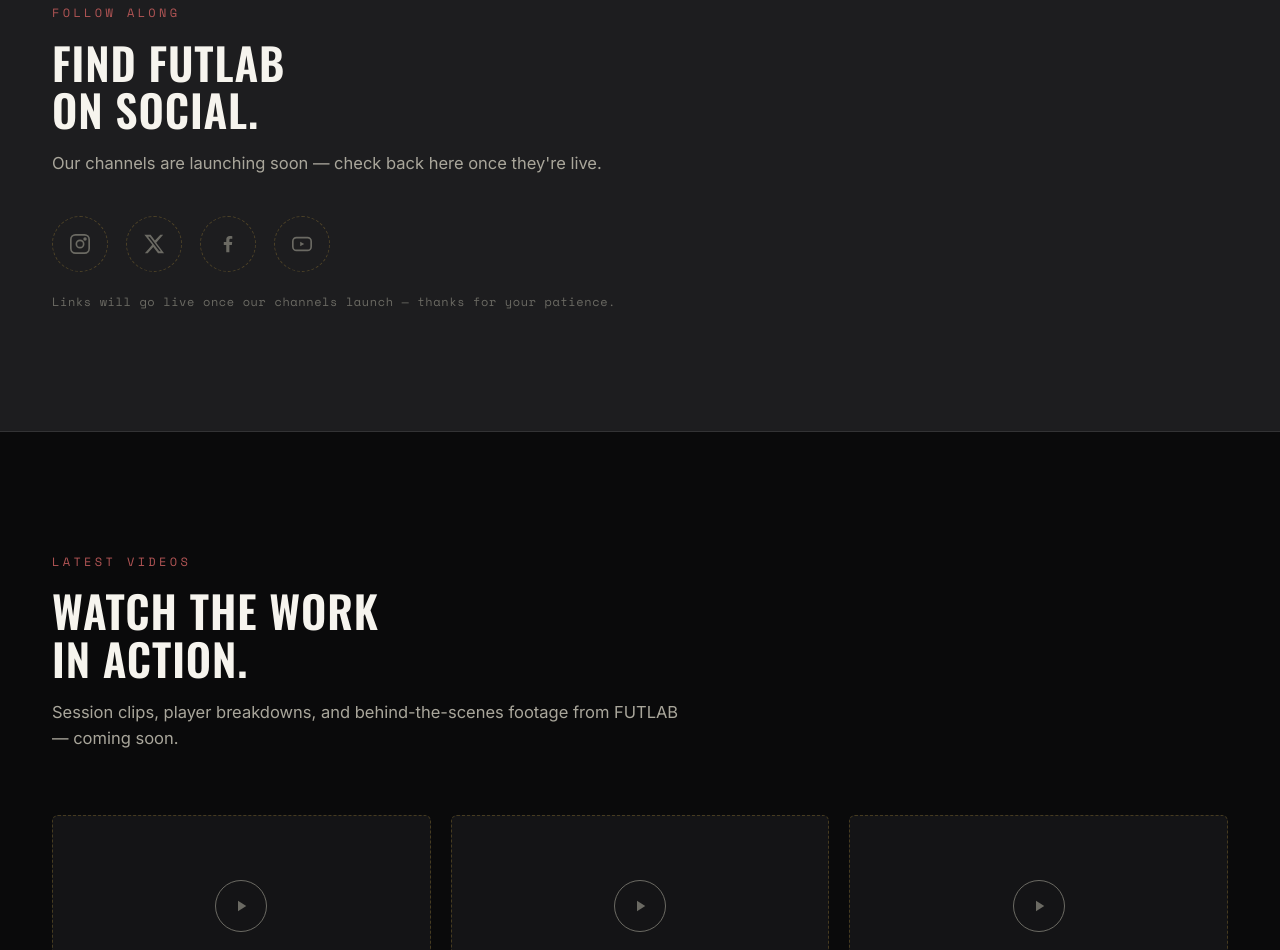
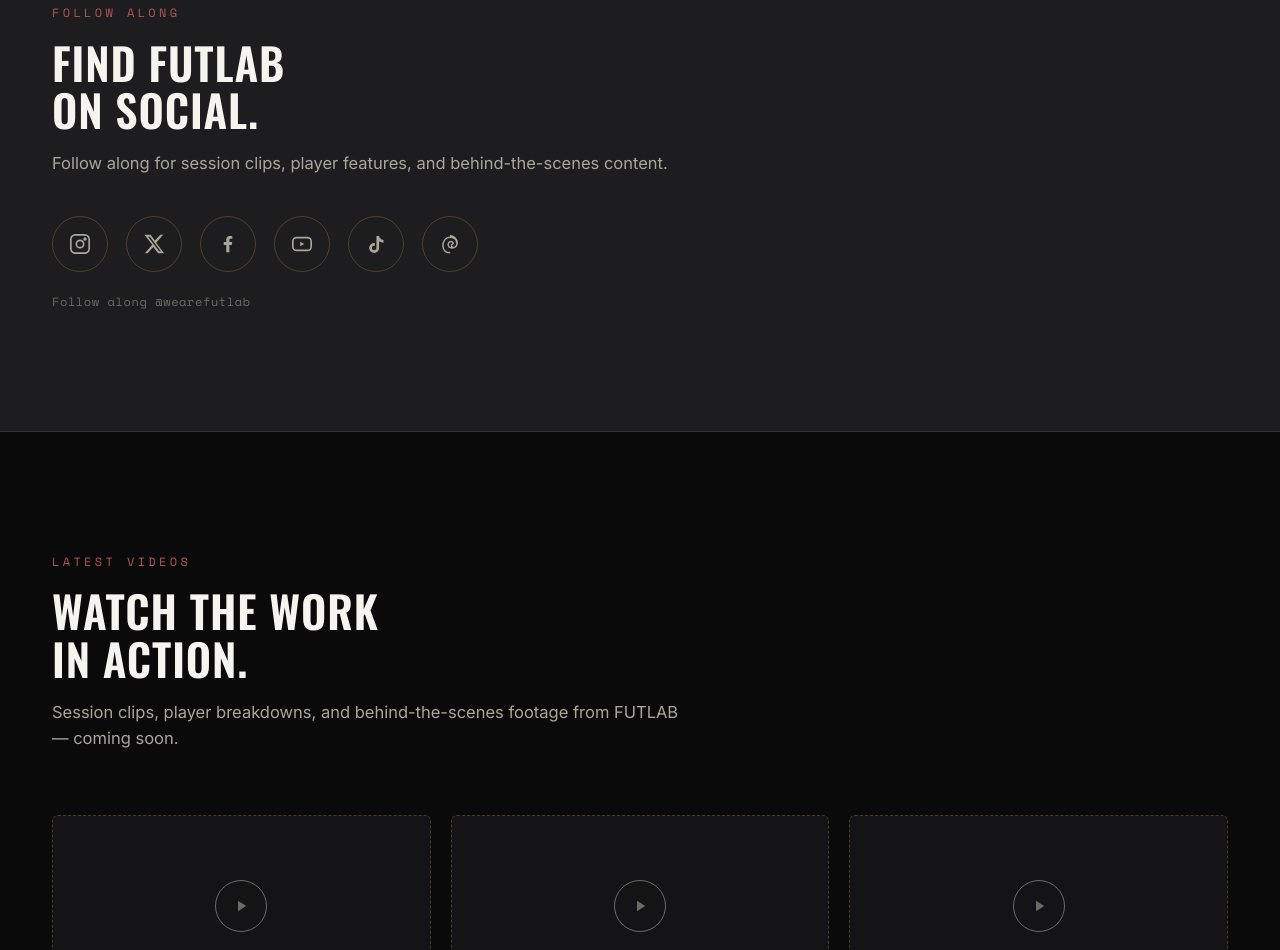
Before and after one commit to georgecaudwell/FutLab---Website, a plain HTML site: page futmedia.html in a window 1280 px wide. Shown: the part 900-1850 px from the top of the page. Drawn offline with nearby package versions, Linux system fonts and the light colour scheme.

Commit message:
Add files via upload

```diff
--- a/futmedia.html
+++ b/futmedia.html
@@ -389,16 +389,16 @@
   }
   .related-pill .rp-name{font-family:'Space Mono',monospace;font-size:11.5px;letter-spacing:0.06em;text-transform:uppercase;color:var(--white);}
 
-  /* ---------- Social row (placeholder, pre-launch) ---------- */
+  /* ---------- Social row (live links) ---------- */
   .social-row{display:flex;gap:18px;flex-wrap:wrap;}
   .social-icon{
     width:56px;height:56px;border-radius:50%;
-    border:1.5px dashed var(--line);
+    border:1.5px solid var(--line);
     display:flex;align-items:center;justify-content:center;
-    color:var(--gray-dark);cursor:default;
-    transition:border-color .2s ease, color .2s ease;
+    color:var(--gray);cursor:pointer;
+    transition:border-color .2s ease, color .2s ease, transform .2s ease;
   }
-  .social-icon:hover{border-color:#b25555;color:#d68a8a;}
+  .social-icon:hover{border-color:#b25555;color:#d68a8a;transform:translateY(-2px);}
   .social-icon svg{width:22px;height:22px;}
   .social-note{
     margin-top:20px;font-family:'Space Mono',monospace;font-size:12px;letter-spacing:0.05em;
@@ -511,23 +511,29 @@
     <div class="section-head reveal" style="margin-bottom:40px;">
       <span class="eyebrow" style="color:#b25555;">Follow Along</span>
       <h2>Find FUTLAB<br>on social.</h2>
-      <p>Our channels are launching soon — check back here once they're live.</p>
+      <p>Follow along for session clips, player features, and behind-the-scenes content.</p>
     </div>
     <div class="social-row reveal">
-      <span class="social-icon" title="Instagram — coming soon">
+      <a class="social-icon" href="https://instagram.com/wearefutlab" target="_blank" rel="noopener" title="Instagram — @wearefutlab" aria-label="FUTLAB on Instagram">
         <svg viewBox="0 0 24 24" fill="none" stroke="currentColor" stroke-width="1.8"><rect x="2" y="2" width="20" height="20" rx="5"/><circle cx="12" cy="12" r="4"/><circle cx="17.5" cy="6.5" r="1"/></svg>
-      </span>
-      <span class="social-icon" title="X (Twitter) — coming soon">
+      </a>
+      <a class="social-icon" href="https://x.com/wearefutlab" target="_blank" rel="noopener" title="X (Twitter) — @wearefutlab" aria-label="FUTLAB on X">
         <svg viewBox="0 0 24 24" fill="currentColor"><path d="M18.9 2H22l-7.6 8.7L23 22h-6.6l-5.2-6.6L5.1 22H2l8.1-9.3L1.5 2h6.8l4.7 6.1L18.9 2Zm-1.2 18h1.8L7.4 4H5.5l12.2 16Z"/></svg>
-      </span>
-      <span class="social-icon" title="Facebook — coming soon">
+      </a>
+      <a class="social-icon" href="https://facebook.com/wearefutlab" target="_blank" rel="noopener" title="Facebook — @wearefutlab" aria-label="FUTLAB on Facebook">
         <svg viewBox="0 0 24 24" fill="currentColor"><path d="M13.5 21v-8h2.7l.4-3.1h-3.1V7.9c0-.9.3-1.5 1.6-1.5h1.6V3.6C15.9 3.5 15 3.4 13.9 3.4c-2.3 0-3.8 1.4-3.8 3.9v2.6H7.4v3.1h2.7v8h3.4Z"/></svg>
-      </span>
-      <span class="social-icon" title="YouTube — coming soon">
+      </a>
+      <a class="social-icon" href="https://youtube.com/@wearefutlab" target="_blank" rel="noopener" title="YouTube — @wearefutlab" aria-label="FUTLAB on YouTube">
         <svg viewBox="0 0 24 24" fill="none" stroke="currentColor" stroke-width="1.8"><rect x="2" y="5" width="20" height="14" rx="4"/><path d="M10 9.5v5l4.5-2.5z" fill="currentColor" stroke="none"/></svg>
-      </span>
+      </a>
+      <a class="social-icon" href="https://tiktok.com/@we_are_futlab" target="_blank" rel="noopener" title="TikTok — @we_are_futlab" aria-label="FUTLAB on TikTok">
+        <svg viewBox="0 0 24 24" fill="currentColor"><path d="M16.6 5.82c-.7-.62-1.15-1.5-1.23-2.5h-2.9v13.06c0 1.36-1.1 2.46-2.46 2.46a2.46 2.46 0 0 1-2.46-2.46 2.46 2.46 0 0 1 2.46-2.46c.24 0 .48.03.7.1V10.9a5.4 5.4 0 0 0-.7-.05A5.42 5.42 0 0 0 4.55 16.27 5.42 5.42 0 0 0 9.97 21.7a5.42 5.42 0 0 0 5.42-5.42V9.13a8.15 8.15 0 0 0 4.76 1.52V7.75a5.6 5.6 0 0 1-3.55-1.93Z"/></svg>
+      </a>
+      <a class="social-icon" href="https://threads.net/@wearefutlab" target="_blank" rel="noopener" title="Threads — @wearefutlab" aria-label="FUTLAB on Threads">
+        <svg viewBox="0 0 24 24" fill="none" stroke="currentColor" stroke-width="1.6"><path d="M12.2 21.5c-4.2 0-7.6-2.3-7.9-7.3-.3-5.1 2.9-9.6 7.7-9.6 3.9 0 6.6 2 7.3 5.2.6 2.8-.2 5-2.4 5.9-1.6.6-3-.1-3.3-1.4-.2-.9.2-1.7 1-2.1 1.3-.7 1.1-2.2-.3-2.7-1.9-.7-4.1.5-4.3 2.8-.2 2.5 1.7 4 4.2 4 3.4 0 5.8-2.1 5.6-5.8-.2-4.2-3.5-7.4-8-7.4"/></svg>
+      </a>
     </div>
-    <p class="social-note reveal">Links will go live once our channels launch — thanks for your patience.</p>
+    <p class="social-note reveal">Follow along @wearefutlab</p>
   </div>
 </section>
 
```
